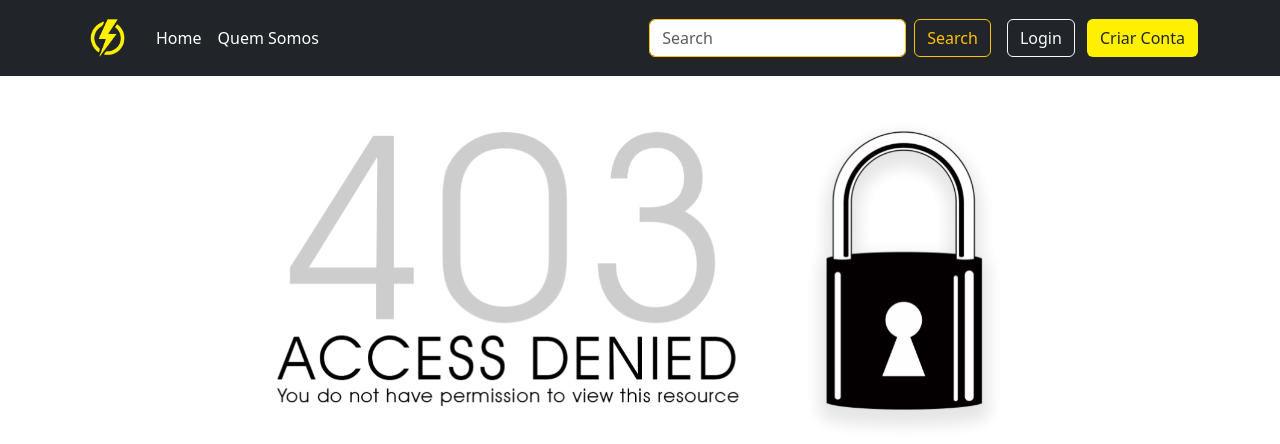
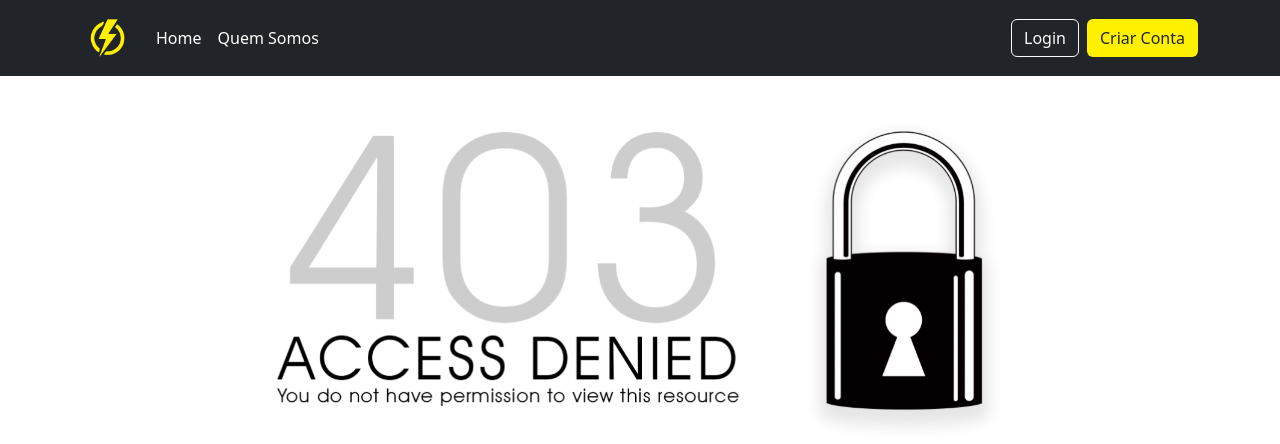
Before and after one commit to willianjonhy05/energy, a Django app: page /todas-casas/ in a window 1280 px wide. Shown: the top 444 px of the page. Run offline with Django 5.2, Linux system fonts and the light colour scheme; some libraries are stand-ins or nearby versions.

Commit message:
Ajustes no dropdown e apagando a barra de pesquisa

```diff
--- a/templates/base.html
+++ b/templates/base.html
@@ -67,24 +67,19 @@
                         {% endif %}
 
                     </ul>
-                    <form class="d-flex mx-3" role="search">
-                        <input class="form-control me-2 border-warning" type="search" placeholder="Search"
-                            aria-label="Search">
-                        <button class="btn btn-outline-warning" type="submit">Search</button>
-                    </form>
-                    <div class="text-end">
+
                     {% if user.is_authenticated %}
-                        <div class="dropdown text-end">
-                            <a href="#"
-                                class="d-block link-body-emphasis text-decoration-none dropdown-toggle seta-branca"
+                    <div class="dropdown">
+                        <a href="#" class="d-block link-body-emphasis text-decoration-none dropdown-toggle seta-branca"
                             data-bs-toggle="dropdown" aria-expanded="false">
                             {% if user.usuario.foto %}
-                                <img src="{{ user.usuario.foto.url }}" alt="mdo" width="40" height="40" class="rounded-circle">
+                            <img src="{{ user.usuario.foto.url }}" alt="mdo" width="40" height="40"
+                                class="rounded-circle">
                             {% else %}
                             <img src="/static/img/user.png" alt="mdo" width="40" height="40" class="rounded-circle">
                             {% endif %}
                         </a>
-                            <ul class="dropdown-menu text-small">
+                        <ul class="dropdown-menu">
                             <li><a class="dropdown-item" href="{% url 'cadastrar-registro' %}">Registrar</a></li>
                             <li><a class="dropdown-item" href="{% url 'casas' %}">Imóveis</a></li>
                             <li><a class="dropdown-item" href="{% url 'perfil' %}">Perfil</a></li>
@@ -100,7 +95,7 @@
                     <!-- <button type="button" class="btn btn-warning">Criar Conta</button> -->
                     <a class="btn btn-custom" href="{% url 'registration' %}">Criar Conta</a>
                     {% endif %}
-                    </div>
+
                 </div>
             </div>
         </nav>
@@ -187,16 +182,21 @@
         <footer class="py-3 my-4" id="footer">
             <ul class="nav justify-content-center border-bottom pb-3 mb-3">
                 <li class="nav-item"><a href="{% url 'home' %}" class="nav-link px-2 text-body-secondary">Home</a></li>
-                <li class="nav-item"><a href="{% url 'sobre' %}" class="nav-link px-2 text-body-secondary">Quem Somos</a></li>
+                <li class="nav-item"><a href="{% url 'sobre' %}" class="nav-link px-2 text-body-secondary">Quem
+                        Somos</a></li>
                 {% if user.is_authenticated %}
-                <li class="nav-item"><a href="{% url 'casas' %}" class="nav-link px-2 text-body-secondary">Meus Imóveis</a></li>
-                <li class="nav-item"><a href="{% url 'cadastrar-registro' %}" class="nav-link px-2 text-body-secondary">Registrar Dados</a></li>
+                <li class="nav-item"><a href="{% url 'casas' %}" class="nav-link px-2 text-body-secondary">Meus
+                        Imóveis</a></li>
+                <li class="nav-item"><a href="{% url 'cadastrar-registro' %}"
+                        class="nav-link px-2 text-body-secondary">Registrar Dados</a></li>
                 {% else %}
-                <li class="nav-item"><a href="{% url 'login' %}" class="nav-link px-2 text-body-secondary">Login</a></li>
-                <li class="nav-item"><a href="{% url 'registration' %}" class="nav-link px-2 text-body-secondary">Cadastre-se</a></li>
+                <li class="nav-item"><a href="{% url 'login' %}" class="nav-link px-2 text-body-secondary">Login</a>
+                </li>
+                <li class="nav-item"><a href="{% url 'registration' %}"
+                        class="nav-link px-2 text-body-secondary">Cadastre-se</a></li>
                 {% endif %}
             </ul>
-            <p class="text-center text-body-secondary">&copy; Desenvolvido por William Sousa  com as tecnologias em
+            <p class="text-center text-body-secondary">&copy; Desenvolvido por William Sousa com as tecnologias em
                 Python/Django, Javascript e Bootstrap</p>
         </footer>
     </div>
```
Lines whose indentation alone changed are shown as unchanged.
